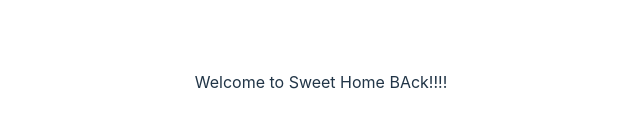
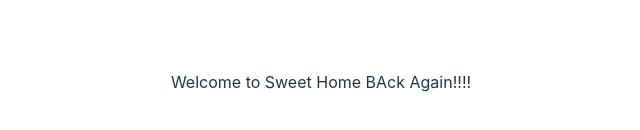
Before and after one commit to avatarCTRL/github-test-app, a React (Vite) app: page / in a window 1280 px wide. Shown: the part 318-448 px from the top of the page, without its empty margins (319-959 px from the left). Built offline with nearby package versions, Linux system fonts and the light colour scheme.

Commit message:
changed the text again

```diff
--- a/src/pages/home/index.tsx
+++ b/src/pages/home/index.tsx
@@ -1,5 +1,5 @@
 const Home = () => {
-  return <div>Welcome to Sweet Home BAck!!!! </div>;
+  return <div>Welcome to Sweet Home BAck Again!!!! </div>;
 };
 
 export default Home;
```
